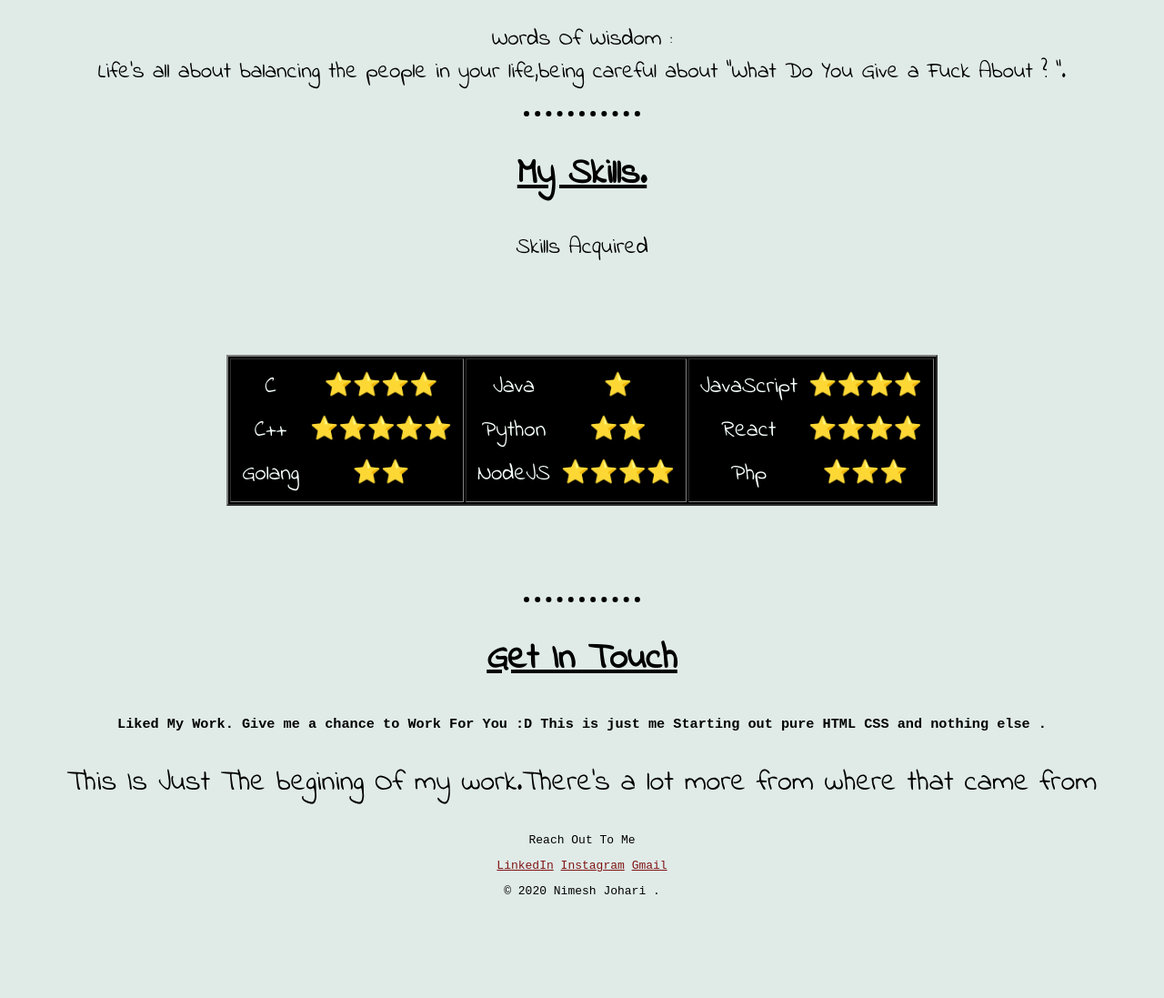
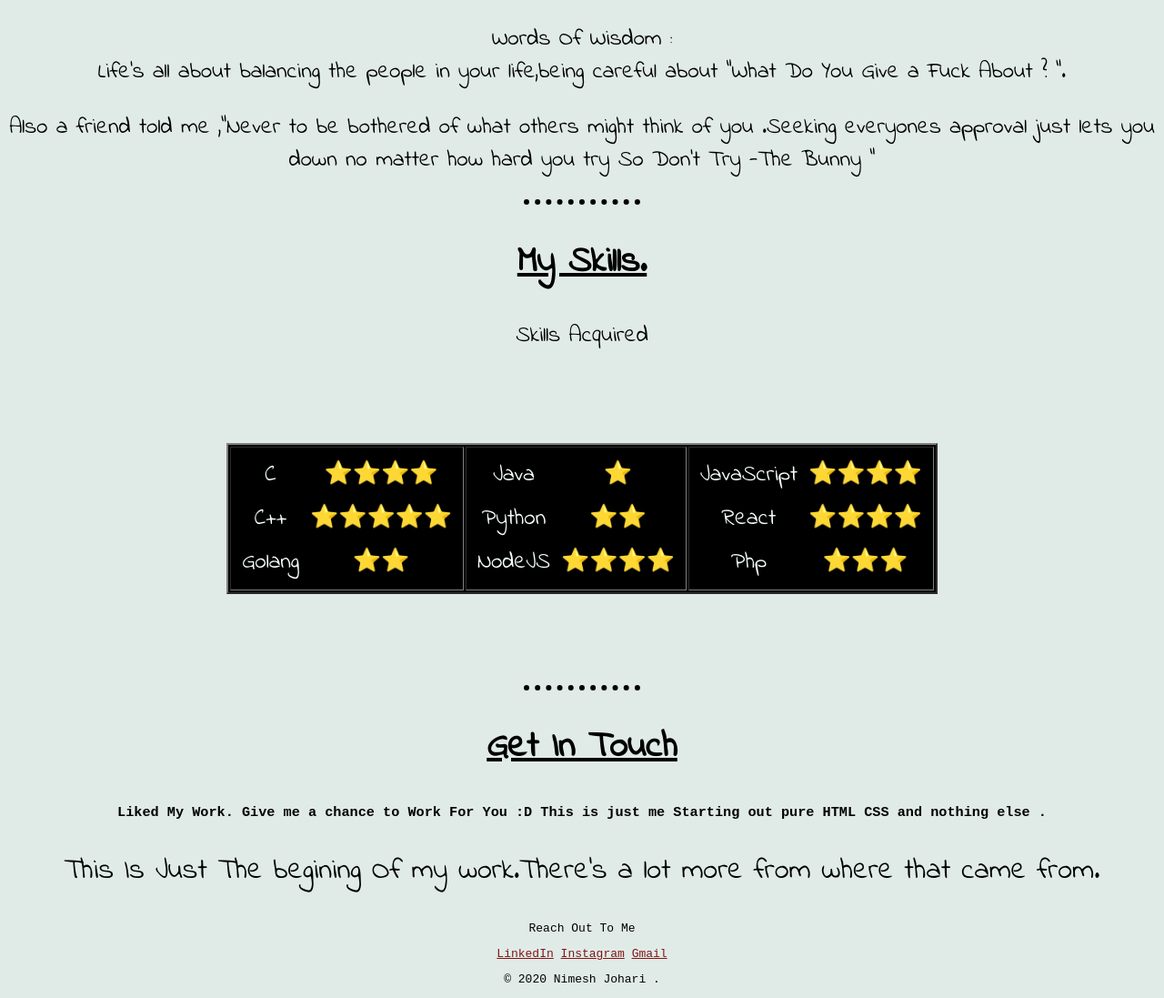
Before and after one commit to NimeshJohari02/PersonalWeb1.0, a plain HTML site: page index.html in a window 1280 px wide. Shown: the part 700-1797 px from the top of the page at 91% size. Before the commit the page ends 1700 px from the top, so only its background shows below. Drawn offline with Linux system fonts and the light colour scheme.

Commit message:
Added Wise Quote

```diff
--- a/index.html
+++ b/index.html
@@ -32,7 +32,7 @@
       <p class="hello">Words Of Wisdom : <br>
       Life's all about balancing the people in your life,being careful about
         "What Do You Give a Fuck About ? ".</p>
-        <p class="hello"></p>
+        <p class="hello"> Also a friend told me ,"Never to be bothered of what others might think of you .Seeking everyones approval just lets you down no matter how hard you try So Don't Try  -The Bunny "</p>
     </div>
     <hr>
     <div class="skills">
@@ -99,7 +99,7 @@
         <h2 class="About-me-header">Get In Touch</h2>
         <h3>Liked My Work. Give me a chance to Work For You :D  This is just me Starting out pure HTML CSS and nothing else .</h3>
         <p class="hello" style="font-size:2rem">This Is Just The begining Of my work.There's a lot more from
-          where that came from </p>
+          where that came from.  </p>
         <p >Reach Out To Me </a>
       </div>
     </div>
```
